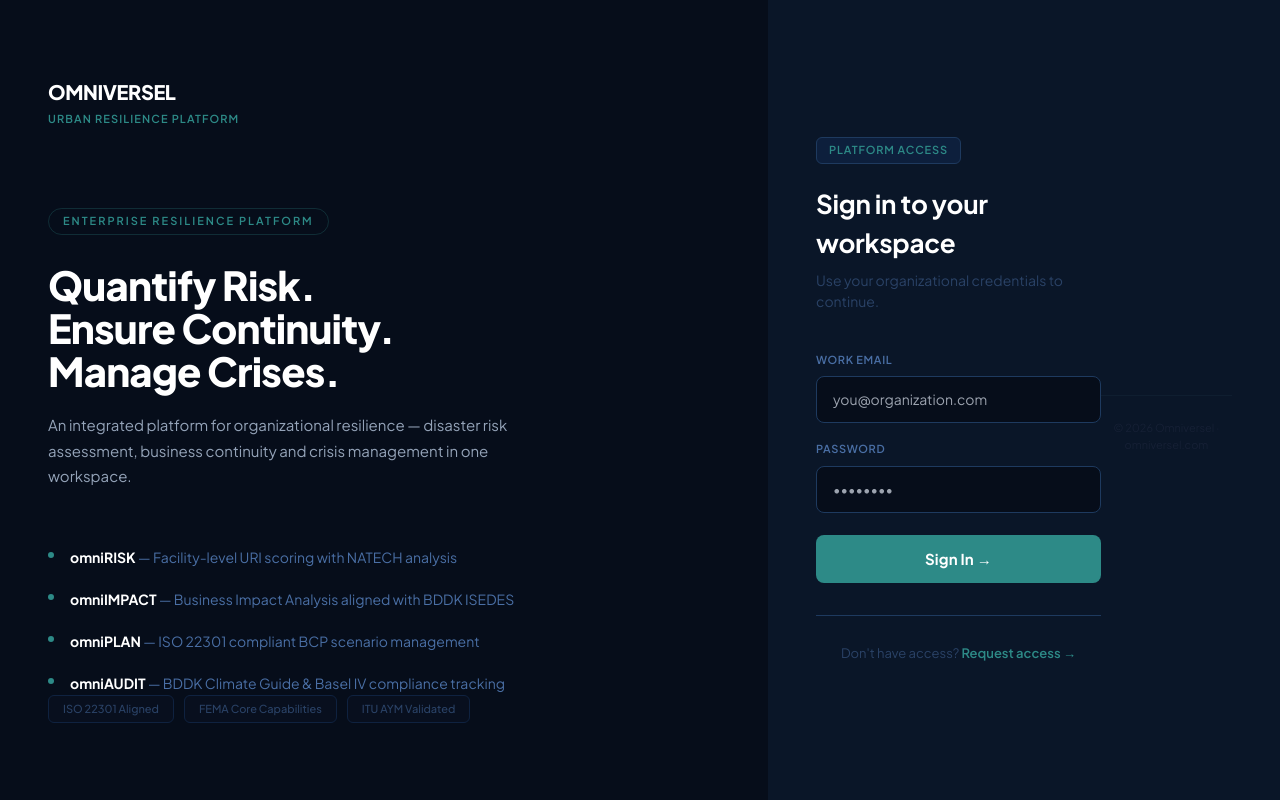
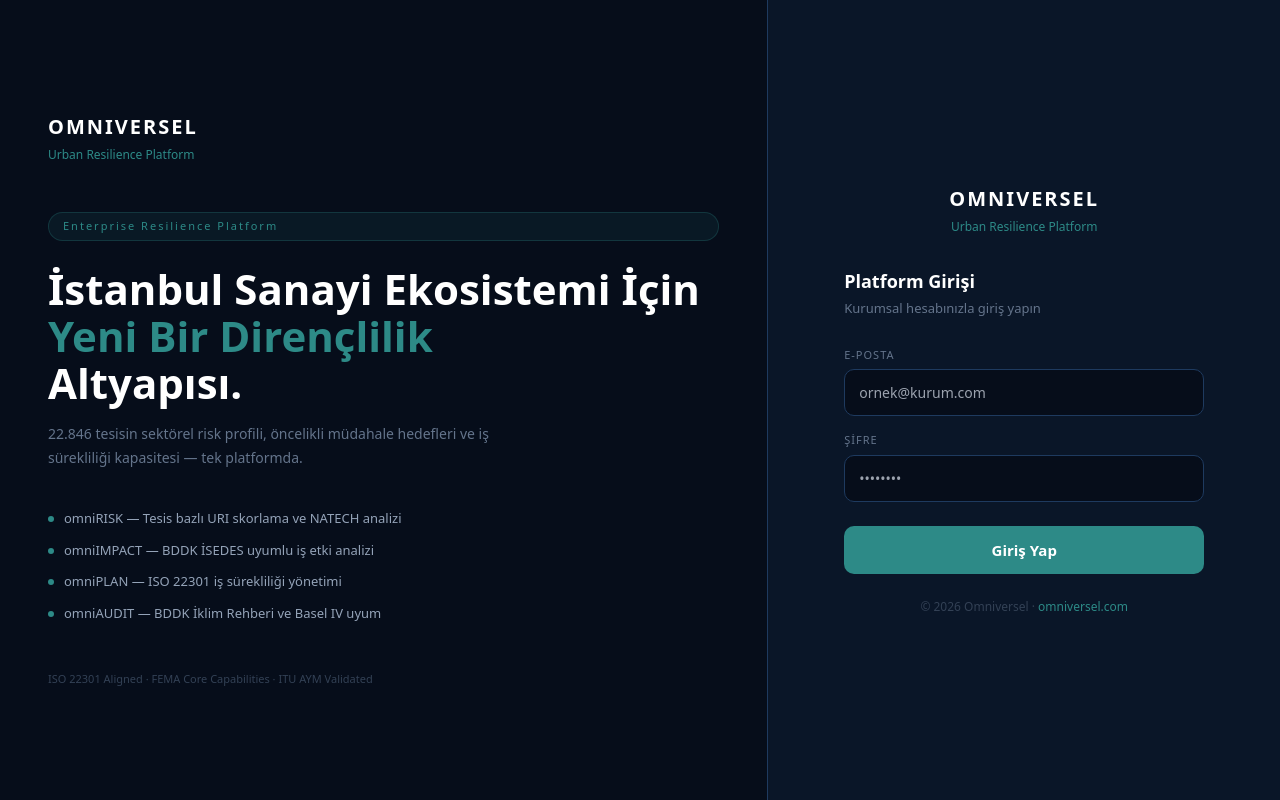
Before and after one commit to resiliagroup/resilia-platform, a Next.js app: page /login in a window 1280 px wide. Built offline with nearby package versions, Linux system fonts and the light colour scheme.

Commit message:
fix: login sıfırdan - mobil garantili

```diff
--- a/src/app/login/page.tsx
+++ b/src/app/login/page.tsx
@@ -2,280 +2,123 @@
 
 import { useState } from 'react'
 import { createBrowserClient } from '@supabase/ssr'
-import { Plus_Jakarta_Sans } from 'next/font/google'
-
-const font = Plus_Jakarta_Sans({ subsets: ['latin'], weight: ['400', '500', '600', '700', '800'] })
-
-const FEATURES = [
-  { tag: 'omniRISK',   desc: 'Facility-level URI scoring with NATECH analysis' },
-  { tag: 'omniIMPACT', desc: 'Business Impact Analysis aligned with BDDK ISEDES' },
-  { tag: 'omniPLAN',   desc: 'ISO 22301 compliant BCP scenario management' },
-  { tag: 'omniAUDIT',  desc: 'BDDK Climate Guide & Basel IV compliance tracking' },
-]
+import { useRouter } from 'next/navigation'
 
 export default function LoginPage() {
-  const [email, setEmail]       = useState('')
+  const [email, setEmail] = useState('')
   const [password, setPassword] = useState('')
-  const [loading, setLoading]   = useState(false)
-  const [error, setError]       = useState('')
-  const [focusEmail, setFocusEmail] = useState(false)
-  const [focusPwd, setFocusPwd]     = useState(false)
+  const [loading, setLoading] = useState(false)
+  const [error, setError] = useState('')
+  const router = useRouter()
 
   async function handleLogin(e: React.FormEvent) {
     e.preventDefault()
     setLoading(true)
     setError('')
-
     const supabase = createBrowserClient(
       'https://gqguwgbopgnpwzjwcexl.supabase.co',
       'eyJhbGciOiJIUzI1NiIsInR5cCI6IkpXVCJ9.eyJpc3MiOiJzdXBhYmFzZSIsInJlZiI6ImdxZ3V3Z2JvcGducHd6andjZXhsIiwicm9sZSI6ImFub24iLCJpYXQiOjE3NzMzOTk4MzMsImV4cCI6MjA4ODk3NTgzM30.ZIFmmiGsB1rUAojvSG8uTfcknZi6LoXgrgApCL-e550'
     )
-
     const { error } = await supabase.auth.signInWithPassword({ email, password })
-
     if (error) {
-      setError('Invalid email or password. Please try again.')
+      setError('E-posta veya şifre hatalı.')
       setLoading(false)
     } else {
-      await supabase.auth.getSession()
       window.location.replace('/hub')
     }
   }
 
   return (
-    <div className={font.className}>
+    <>
       <style>{`
-        *,*::before,*::after { box-sizing: border-box; margin: 0; padding: 0; }
-        ::placeholder { color: #2A4266; }
-        .login-wrap { display: flex; min-height: 100vh; background: #0A1628; }
-        .login-left {
-          width: 60%;
-          background: #060D1A;
-          padding: 48px;
-          display: flex;
-          flex-direction: column;
-          justify-content: center;
+        .lp { min-height: 100vh; background: #060D1A; display: flex; }
+        .lp-left { flex: 3; background: #060D1A; padding: 60px 48px; display: flex; flex-direction: column; justify-content: center; }
+        .lp-right { flex: 2; background: #0A1628; border-left: 1px solid #1E3A5F; display: flex; align-items: center; justify-content: center; padding: 40px 32px; }
+        .lp-form { width: 100%; max-width: 360px; }
+        @media (max-width: 768px) {
+          .lp { flex-direction: column; }
+          .lp-left { display: none; }
+          .lp-right { flex: 1; border-left: none; min-height: 100vh; padding: 48px 24px; align-items: center; justify-content: center; }
         }
-        .login-right {
-          width: 40%;
-          background: #0A1628;
-          display: flex;
-          align-items: center;
-          justify-content: center;
-          padding: 48px;
-        }
-        .login-form-box {
-          width: 100%;
-          max-width: 360px;
-        }
-        @media (max-width: 768px) {
-          .login-wrap { flex-direction: column; }
-          .login-left { display: none; }
-          .login-right {
-            width: 100%;
-            min-height: 100vh;
-            padding: 32px 24px;
-            display: flex;
-            align-items: center;
-            justify-content: center;
-          }
-        }
-        @media (min-width: 769px) { .mobile-logo { display: none !important; } }
       `}</style>
-
-      <div className="login-wrap">
-
-      {/* ── Left panel 60% ── */}
-      <div className="login-left">
-        <div>
-          {/* Logo */}
-          <a href="/" style={{ textDecoration: 'none', display: 'inline-block', marginBottom: 80 }}>
-            <div style={{ fontSize: 20, fontWeight: 800, color: '#FFFFFF', letterSpacing: '-0.4px' }}>
-              OMNIVERSEL
+      <div className="lp">
+        <div className="lp-left">
+          <div style={{marginBottom:48}}>
+            <a href="/" style={{textDecoration:'none'}}>
+              <div style={{color:'#fff',fontWeight:800,fontSize:20,letterSpacing:2}}>OMNIVERSEL</div>
+              <div style={{color:'#2D8A87',fontSize:12,marginTop:4}}>Urban Resilience Platform</div>
+            </a>
           </div>
-            <div style={{ fontSize: 11, color: '#2D8A87', marginTop: 4, fontWeight: 600, letterSpacing: '0.1em', textTransform: 'uppercase' }}>
-              Urban Resilience Platform
-            </div>
-          </a>
-
-          {/* Headline */}
-          <div style={{ maxWidth: 520, marginBottom: 56 }}>
-            <div style={{
-              display: 'inline-block', fontSize: 11, fontWeight: 600, color: '#2D8A87',
-              letterSpacing: '2px', textTransform: 'uppercase',
-              border: '1px solid #2D8A8740', borderRadius: 20,
-              padding: '4px 14px', marginBottom: 28,
-            }}>
+          <div style={{display:'inline-flex',alignItems:'center',gap:8,background:'rgba(45,138,135,0.1)',border:'1px solid rgba(45,138,135,0.25)',borderRadius:20,padding:'5px 14px',fontSize:11,color:'#2D8A87',letterSpacing:2,marginBottom:24}}>
             Enterprise Resilience Platform
           </div>
-            <h1 style={{
-              fontSize: 40, fontWeight: 800, color: '#FFFFFF',
-              lineHeight: 1.08, letterSpacing: '-0.8px', marginBottom: 20,
-            }}>
-              Quantify Risk.<br />
-              Ensure Continuity.<br />
-              Manage Crises.
-            </h1>
-            <p style={{ fontSize: 15, color: '#94A3B8', lineHeight: 1.7, fontWeight: 400 }}>
-              An integrated platform for organizational resilience — disaster risk assessment, business continuity and crisis management in one workspace.
-            </p>
+          <div style={{fontSize:'clamp(24px,3.5vw,42px)',fontWeight:800,lineHeight:1.12,color:'#fff',marginBottom:16}}>
+            İstanbul Sanayi Ekosistemi İçin<br/>
+            <span style={{color:'#2D8A87'}}>Yeni Bir Dirençlilik</span><br/>
+            Altyapısı.
           </div>
-
-          {/* Feature list */}
-          <div style={{ display: 'flex', flexDirection: 'column', gap: 18 }}>
-            {FEATURES.map(f => (
-              <div key={f.tag} style={{ display: 'flex', alignItems: 'flex-start', gap: 16 }}>
-                <div style={{
-                  width: 6, height: 6, borderRadius: '50%',
-                  background: '#2D8A87', marginTop: 7, flexShrink: 0,
-                }} />
-                <div>
-                  <span style={{ fontSize: 14, fontWeight: 700, color: '#FFFFFF' }}>{f.tag}</span>
-                  <span style={{ fontSize: 14, color: '#4A6FA5' }}> — {f.desc}</span>
+          <div style={{fontSize:14,color:'#64748B',maxWidth:480,lineHeight:1.7,marginBottom:40}}>
+            22.846 tesisin sektörel risk profili, öncelikli müdahale hedefleri ve iş sürekliliği kapasitesi — tek platformda.
           </div>
+          <div style={{display:'flex',flexDirection:'column',gap:12}}>
+            {['omniRISK — Tesis bazlı URI skorlama ve NATECH analizi','omniIMPACT — BDDK İSEDES uyumlu iş etki analizi','omniPLAN — ISO 22301 iş sürekliliği yönetimi','omniAUDIT — BDDK İklim Rehberi ve Basel IV uyum'].map(item => (
+              <div key={item} style={{display:'flex',alignItems:'center',gap:10,fontSize:13,color:'#94A3B8'}}>
+                <div style={{width:6,height:6,borderRadius:'50%',background:'#2D8A87',flexShrink:0}}></div>
+                {item}
               </div>
             ))}
           </div>
+          <div style={{marginTop:48,fontSize:11,color:'#334155'}}>ISO 22301 Aligned · FEMA Core Capabilities · ITU AYM Validated</div>
         </div>
 
-        {/* Bottom trust badges */}
-        <div style={{ display: 'flex', gap: 10, flexWrap: 'wrap' }}>
-          {['ISO 22301 Aligned', 'FEMA Core Capabilities', 'ITU AYM Validated'].map(b => (
-            <div key={b} style={{
-              background: '#080F1E',
-              border: '1px solid #0F2240',
-              borderRadius: 6, padding: '5px 14px',
-              fontSize: 11, color: '#2A4266', fontWeight: 500,
-            }}>{b}</div>
-          ))}
-        </div>
-      </div>
-
-      {/* ── Right panel 40% ── */}
-      <div className="login-right">
-
-        <div className="login-form-box">
-
-          <div className="mobile-logo" style={{ textAlign: 'center', marginBottom: 32 }}>
-            <a href="/" style={{ textDecoration: 'none' }}>
-              <div style={{ color: '#fff', fontWeight: 800, fontSize: 22, letterSpacing: 2 }}>OMNIVERSEL</div>
-              <div style={{ color: '#2D8A87', fontSize: 12, marginTop: 4 }}>Urban Resilience Platform</div>
+        <div className="lp-right">
+          <div className="lp-form">
+            <div style={{textAlign:'center',marginBottom:32}}>
+              <a href="/" style={{textDecoration:'none'}}>
+                <div style={{color:'#fff',fontWeight:800,fontSize:20,letterSpacing:2}}>OMNIVERSEL</div>
+                <div style={{color:'#2D8A87',fontSize:12,marginTop:4}}>Urban Resilience Platform</div>
               </a>
             </div>
-
-          <div style={{
-            display: 'inline-block', background: '#0D1F3C',
-            border: '1px solid #1E3A5F', borderRadius: 6,
-            padding: '4px 12px', fontSize: 11, color: '#2D8A87',
-            fontWeight: 600, letterSpacing: '0.08em',
-            textTransform: 'uppercase', marginBottom: 20,
-          }}>
-            Platform Access
-          </div>
-
-          <h2 style={{ fontSize: 26, fontWeight: 700, color: '#FFFFFF', marginBottom: 8, letterSpacing: '-0.3px' }}>
-            Sign in to your workspace
-          </h2>
-          <p style={{ fontSize: 14, color: '#2A4266', marginBottom: 40 }}>
-            Use your organizational credentials to continue.
-          </p>
-
-          <form onSubmit={handleLogin} style={{ display: 'flex', flexDirection: 'column', gap: 18 }}>
-            <div>
-              <label style={{
-                fontSize: 11, fontWeight: 600, color: '#4A6FA5',
-                display: 'block', marginBottom: 8,
-                letterSpacing: '0.06em', textTransform: 'uppercase',
-              }}>Work Email</label>
+            <div style={{fontSize:18,fontWeight:700,color:'#fff',marginBottom:4}}>Platform Girişi</div>
+            <div style={{fontSize:13,color:'#64748B',marginBottom:28}}>Kurumsal hesabınızla giriş yapın</div>
+            <form onSubmit={handleLogin}>
+              <div style={{marginBottom:16}}>
+                <label style={{display:'block',fontSize:11,color:'#64748B',marginBottom:6,letterSpacing:1}}>E-POSTA</label>
                 <input
                   type="email"
                   value={email}
                   onChange={e => setEmail(e.target.value)}
-                onFocus={() => setFocusEmail(true)}
-                onBlur={() => setFocusEmail(false)}
-                placeholder="you@organization.com"
+                  placeholder="ornek@kurum.com"
                   required
-                style={{
-                  width: '100%', background: '#060D1A',
-                  border: `1px solid ${focusEmail ? '#2D8A87' : '#1E3A5F'}`,
-                  borderRadius: 8, padding: '12px 16px',
-                  color: '#FFFFFF', fontSize: 14, outline: 'none',
-                  transition: 'border-color .15s',
-                  boxShadow: focusEmail ? '0 0 0 3px #2D8A8722' : 'none',
-                }}
+                  style={{width:'100%',background:'#060D1A',border:'1px solid #1E3A5F',borderRadius:10,padding:'12px 14px',color:'#fff',fontSize:14,outline:'none',boxSizing:'border-box'}}
                 />
               </div>
-
-            <div>
-              <label style={{
-                fontSize: 11, fontWeight: 600, color: '#4A6FA5',
-                display: 'block', marginBottom: 8,
-                letterSpacing: '0.06em', textTransform: 'uppercase',
-              }}>Password</label>
+              <div style={{marginBottom:24}}>
+                <label style={{display:'block',fontSize:11,color:'#64748B',marginBottom:6,letterSpacing:1}}>ŞİFRE</label>
                 <input
                   type="password"
                   value={password}
                   onChange={e => setPassword(e.target.value)}
-                onFocus={() => setFocusPwd(true)}
-                onBlur={() => setFocusPwd(false)}
                   placeholder="••••••••"
                   required
-                style={{
-                  width: '100%', background: '#060D1A',
-                  border: `1px solid ${focusPwd ? '#2D8A87' : '#1E3A5F'}`,
-                  borderRadius: 8, padding: '12px 16px',
-                  color: '#FFFFFF', fontSize: 14, outline: 'none',
-                  transition: 'border-color .15s',
-                  boxShadow: focusPwd ? '0 0 0 3px #2D8A8722' : 'none',
-                }}
+                  style={{width:'100%',background:'#060D1A',border:'1px solid #1E3A5F',borderRadius:10,padding:'12px 14px',color:'#fff',fontSize:14,outline:'none',boxSizing:'border-box'}}
                 />
               </div>
-
-            {error && (
-              <div style={{
-                background: '#1A0808', border: '1px solid #3F1515',
-                borderRadius: 8, padding: '10px 14px',
-                color: '#EF4444', fontSize: 13, lineHeight: 1.5,
-              }}>
-                {error}
-              </div>
-            )}
-
+              {error && <div style={{color:'#EF4444',fontSize:13,marginBottom:16,padding:'10px 12px',background:'rgba(239,68,68,0.08)',borderRadius:8}}>{error}</div>}
               <button
                 type="submit"
                 disabled={loading}
-              style={{
-                width: '100%',
-                background: loading ? '#1B5E5B' : '#2D8A87',
-                border: 'none', borderRadius: 8, padding: '13px',
-                color: '#FFFFFF', fontSize: 15, fontWeight: 700,
-                cursor: loading ? 'not-allowed' : 'pointer',
-                transition: 'background .15s', marginTop: 4,
-                letterSpacing: '0.01em',
-              }}
+                style={{width:'100%',background:'#2D8A87',border:'none',borderRadius:10,padding:'13px',color:'#fff',fontSize:15,fontWeight:600,cursor:'pointer'}}
               >
-              {loading ? 'Signing in...' : 'Sign In →'}
+                {loading ? 'Giriş yapılıyor...' : 'Giriş Yap'}
               </button>
             </form>
-
-          <div style={{ marginTop: 32, paddingTop: 28, borderTop: '1px solid #1E3A5F' }}>
-            <p style={{ fontSize: 13, color: '#2A4266', textAlign: 'center' }}>
-              Don&apos;t have access?{' '}
-              <a
-                href="https://omniversel.com/contact"
-                style={{ color: '#2D8A87', textDecoration: 'none', fontWeight: 600 }}
-              >
-                Request access →
-              </a>
-            </p>
-          </div>
-        </div>
-
-        <p style={{ fontSize: 11, color: '#162035', textAlign: 'center', marginTop: 48, paddingTop: 24, borderTop: '1px solid #0F1E30' }}>
-          © 2026 Omniversel · omniversel.com
-        </p>
+            <div style={{textAlign:'center',marginTop:24,fontSize:12,color:'#334155'}}>
+              © 2026 Omniversel · <a href="/" style={{color:'#2D8A87',textDecoration:'none'}}>omniversel.com</a>
             </div>
           </div>
         </div>
+      </div>
+    </>
   )
 }
```
Lines whose indentation alone changed are shown as unchanged.
